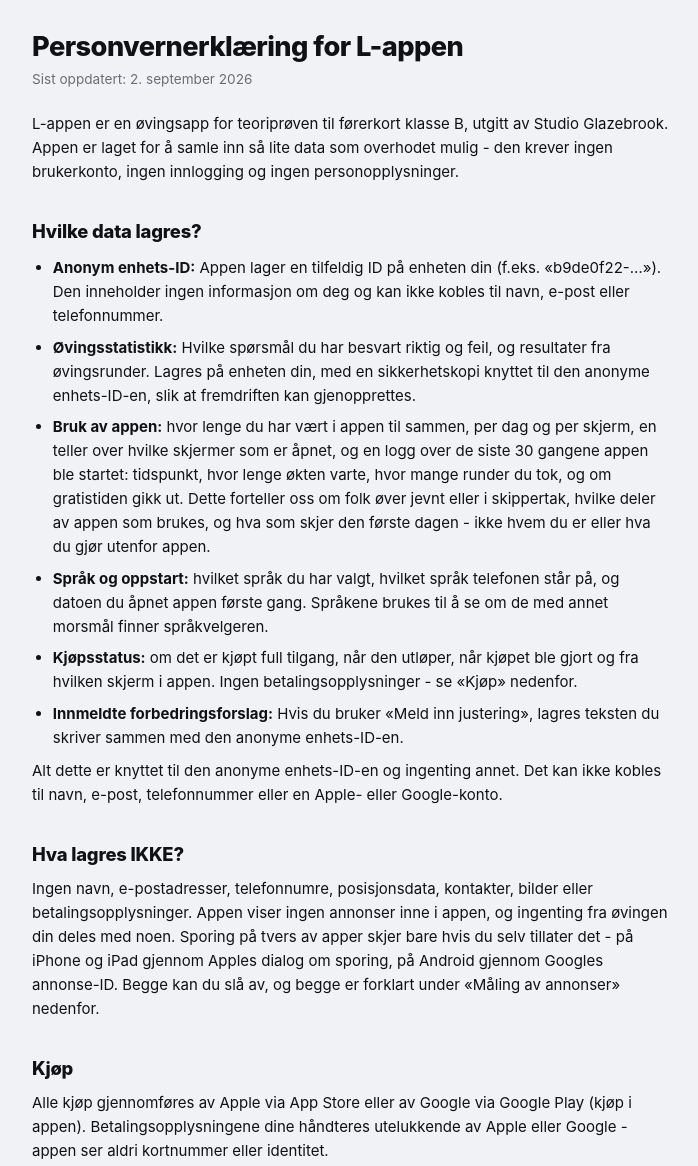
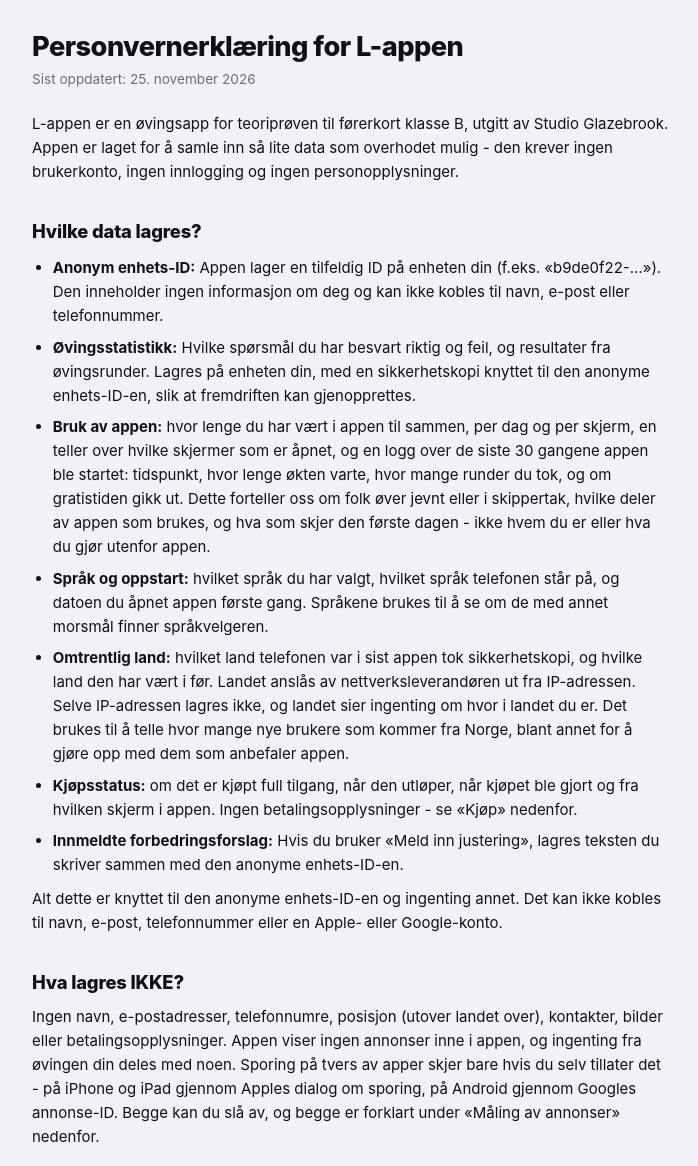
Before and after one commit to EddieGlaze/L-appen, a plain HTML site: page personvern/index.html in a window 1280 px wide. Shown: the part 67-1233 px from the top of the page, without its empty margins (288-986 px from the left). Drawn offline with Linux system fonts and the light colour scheme.

Commit message:
Personvern: omtrentlig land ut fra IP-adressen (lagres fra 25.11, IP-adressen lagres ikke)
Co-Authored-By: Claude Opus 5.5 <noreply@anthropic.com>

```diff
--- a/personvern/index.html
+++ b/personvern/index.html
@@ -40,7 +40,7 @@
     <div class="lskilt"></div><div class="ordmerke">-appen</div>
   </a>
   <h1>Personvernerklæring for L-appen</h1>
-  <p class="oppdatert">Sist oppdatert: 2. september 2026</p>
+  <p class="oppdatert">Sist oppdatert: 25. november 2026</p>
 
   <p>L-appen er en øvingsapp for teoriprøven til førerkort klasse B, utgitt av Studio
   Glazebrook. Appen er laget for å samle inn så lite data som overhodet mulig - den
@@ -63,6 +63,11 @@
     <li><strong>Språk og oppstart:</strong> hvilket språk du har valgt, hvilket språk
         telefonen står på, og datoen du åpnet appen første gang. Språkene brukes til å se
         om de med annet morsmål finner språkvelgeren.</li>
+    <li><strong>Omtrentlig land:</strong> hvilket land telefonen var i sist appen tok
+        sikkerhetskopi, og hvilke land den har vært i før. Landet anslås av
+        nettverksleverandøren ut fra IP-adressen. Selve IP-adressen lagres ikke, og landet
+        sier ingenting om hvor i landet du er. Det brukes til å telle hvor mange nye brukere
+        som kommer fra Norge, blant annet for å gjøre opp med dem som anbefaler appen.</li>
     <li><strong>Kjøpsstatus:</strong> om det er kjøpt full tilgang, når den utløper, når
         kjøpet ble gjort og fra hvilken skjerm i appen. Ingen betalingsopplysninger - se
         «Kjøp» nedenfor.</li>
@@ -73,7 +78,7 @@
   kobles til navn, e-post, telefonnummer eller en Apple- eller Google-konto.</p>
 
   <h2>Hva lagres IKKE?</h2>
-  <p>Ingen navn, e-postadresser, telefonnumre, posisjonsdata, kontakter, bilder eller
+  <p>Ingen navn, e-postadresser, telefonnumre, posisjon (utover landet over), kontakter, bilder eller
   betalingsopplysninger. Appen viser ingen annonser inne i appen, og ingenting fra øvingen
   din deles med noen. Sporing på tvers av apper skjer bare hvis du selv tillater det - på
   iPhone og iPad gjennom Apples dialog om sporing, på Android gjennom Googles annonse-ID.
```
